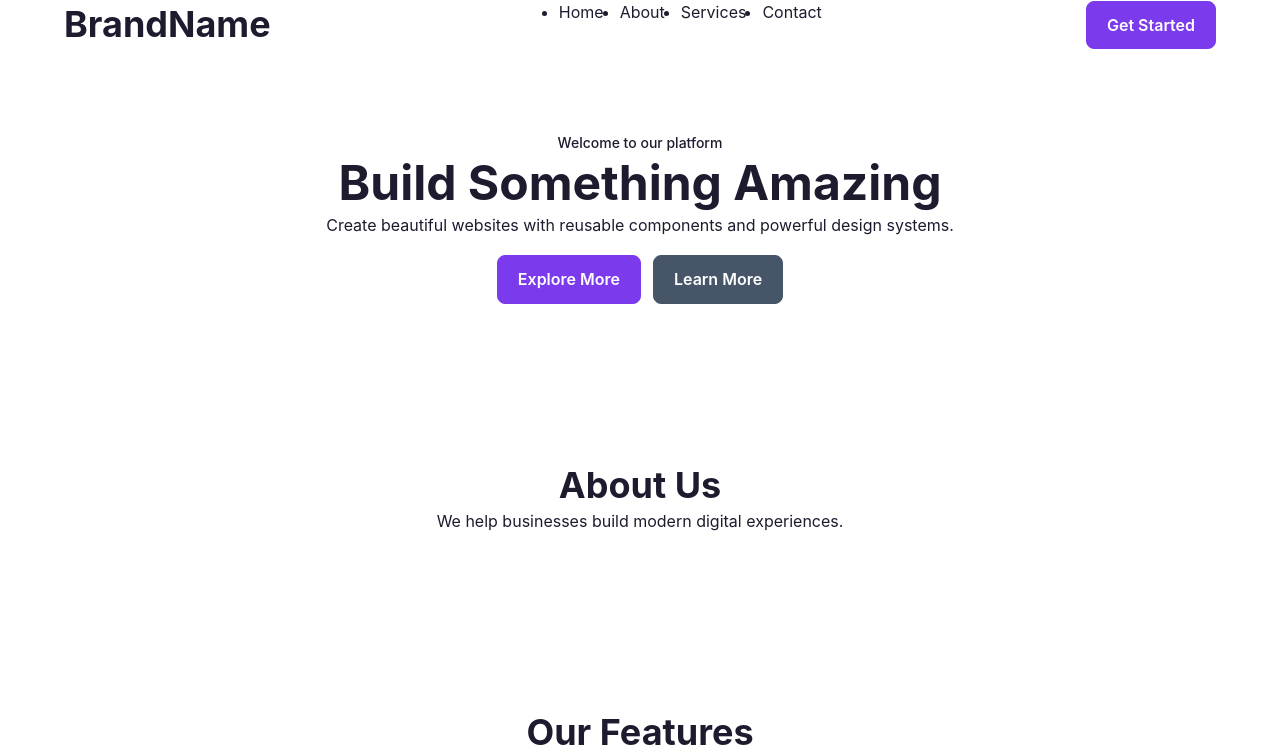
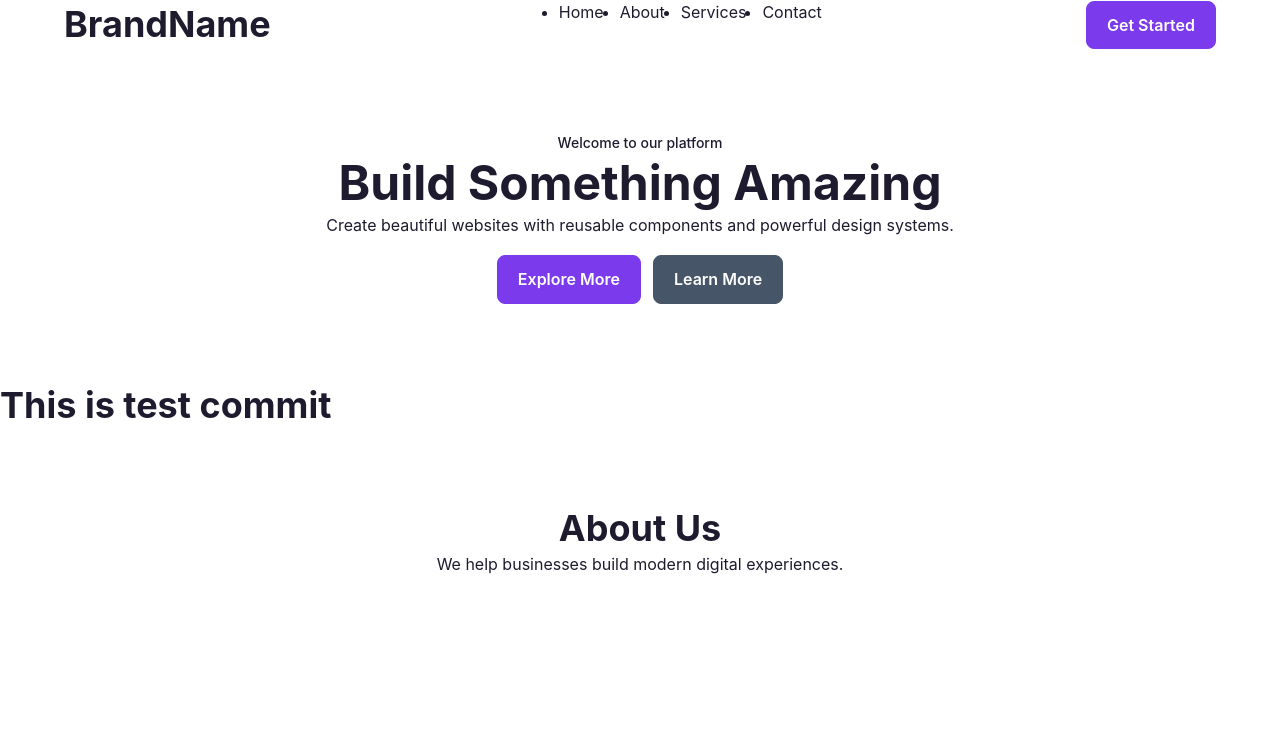
Before and after one commit to Harshkhanagwal/nocode-website-builder, a React (Vite) app in the folder client/: page / in a window 1280 px wide. Shown: the top 754 px of the page. Built offline with nearby package versions, Linux system fonts and the light colour scheme.

Commit message:
test : 1st test commit

```diff
--- a/client/src/components/Demopage.jsx
+++ b/client/src/components/Demopage.jsx
@@ -45,6 +45,7 @@ const DemoPage = () => {
           </div>
         </div>
       </section>
+      <h2>This is test commit</h2>
 
       {/* About */}
       <section className="elm-section elm-bg-light">
```
